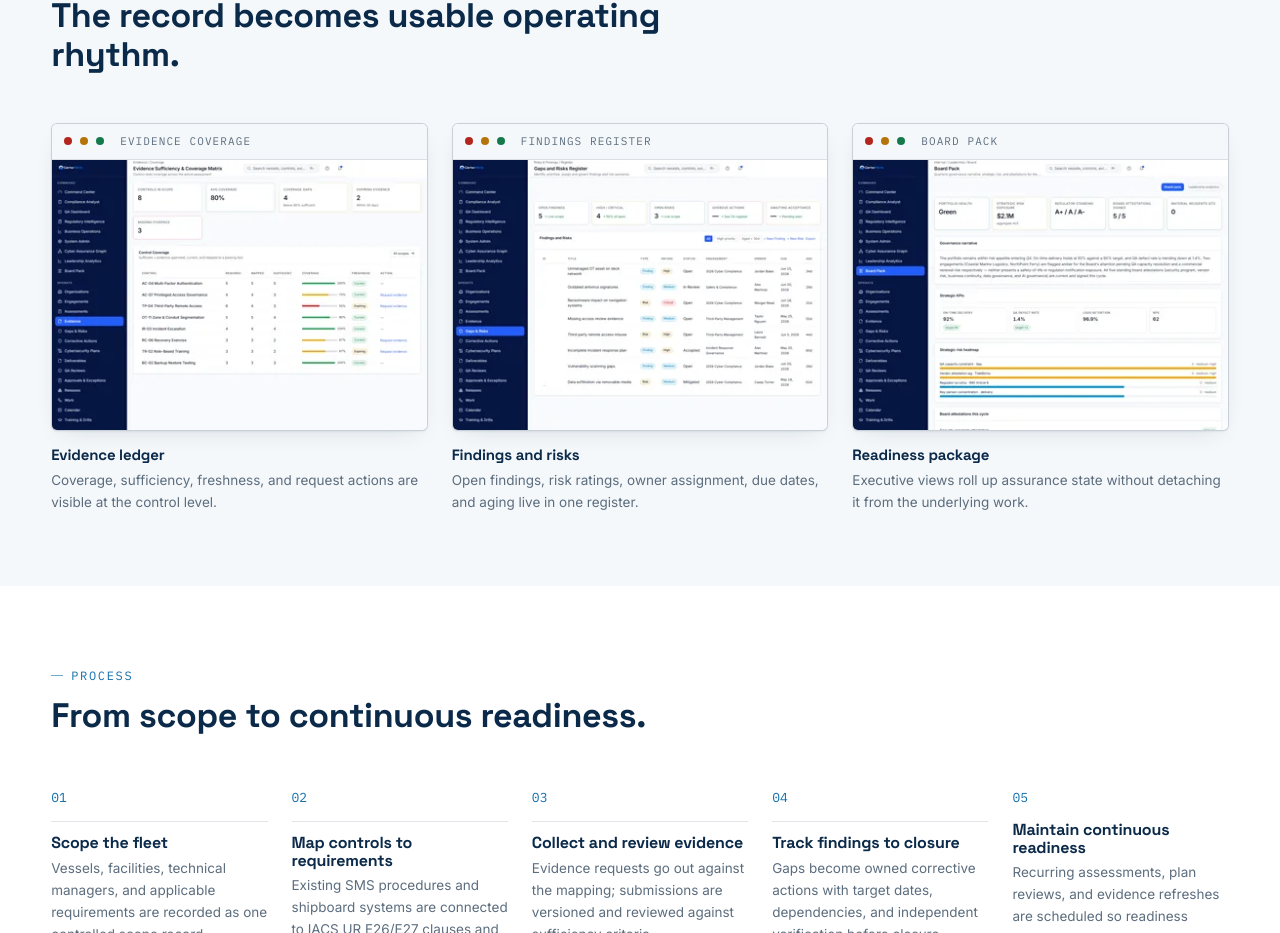
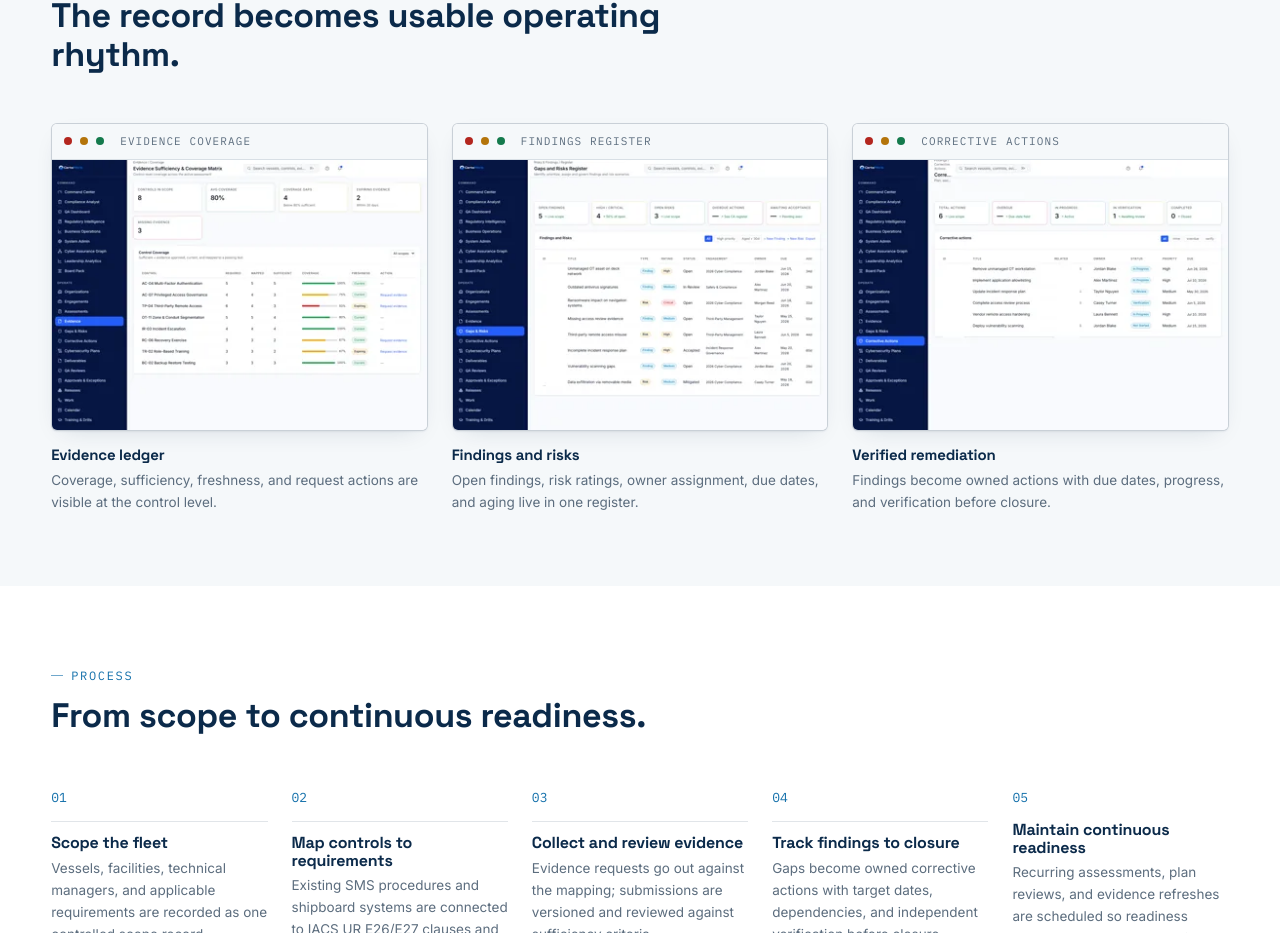
Before and after one commit to marinerxcapital/certamaris-public-website, a Next.js app: page /platform in a window 1280 px wide. Shown: the part 2779-3712 px from the top of the page. Built offline with nearby package versions, Linux system fonts and the light colour scheme; no server answers.

Commit message:
Prioritize product proof screens

```diff
--- a/app/compliance/page.tsx
+++ b/app/compliance/page.tsx
@@ -44,6 +44,7 @@ export default function CompliancePage() {
               alt="CertaMaris control detail screen showing a control objective, implementation description, known exception, and requirement mappings."
               label="Control detail and evidence mapping"
               priority
+              galleryOrder={1}
             />
           </Reveal>
         </div>
@@ -153,6 +154,7 @@ export default function CompliancePage() {
             label="Evidence coverage"
             title="Evidence sufficiency"
             body="Coverage status, freshness, and missing evidence are tracked at the control level instead of buried in a file share."
+            galleryOrder={2}
           />
           <ProductScreenTile
             src="/product/clean/executive-reporting.png"
@@ -160,6 +162,7 @@ export default function CompliancePage() {
             label="Board pack"
             title="Governance reporting"
             body="The same control and evidence record rolls up into board-facing health, strategic risk, and attestation views."
+            galleryOrder={5}
           />
         </div>
       </Section>
--- a/app/page.tsx
+++ b/app/page.tsx
@@ -15,18 +15,12 @@ import { capabilityPillars, personas, processSteps } from "@/lib/content";
 
 const productScreens = [
   {
-    src: "/product/clean/requirement-control-mapping.png",
-    alt: "CertaMaris control detail screen showing requirement mappings, implementation context, coverage status, and validation dates.",
-    label: "Requirement mapping",
-    title: "Requirement-to-control mapping",
-    body: "Controls show their mapped requirements, coverage state, validation owner, and review date in the same workspace.",
-  },
-  {
     src: "/product/clean/evidence-coverage.png",
     alt: "CertaMaris evidence coverage matrix showing control coverage, freshness, and request-evidence actions.",
     label: "Evidence workflow",
     title: "Evidence coverage and freshness",
     body: "The evidence view makes stale, expiring, and missing support visible before a reviewer or surveyor asks for it.",
+    galleryOrder: 2,
   },
   {
     src: "/product/clean/findings-register.png",
@@ -34,6 +28,15 @@ const productScreens = [
     label: "Findings and actions",
     title: "Findings with action ownership",
     body: "Findings, risks, overdue actions, owners, and due dates stay connected instead of disappearing into email threads.",
+    galleryOrder: 3,
+  },
+  {
+    src: "/product/clean/corrective-actions.png",
+    alt: "CertaMaris corrective actions register showing remediation work, owners, status, priority, and due dates.",
+    label: "Corrective actions",
+    title: "Remediation that can be verified",
+    body: "Corrective actions stay owned, time-bound, and visible through verification instead of ending as an untracked finding.",
+    galleryOrder: 4,
   },
   {
     src: "/product/clean/executive-reporting.png",
@@ -41,6 +44,7 @@ const productScreens = [
     label: "Executive reporting",
     title: "Executive reporting",
     body: "Board-facing views summarize assurance posture, strategic risk, attestations, and operating KPIs from the same record.",
+    galleryOrder: 5,
   },
 ];
 
@@ -135,23 +139,26 @@ export default function HomePage() {
           <Reveal>
             <Eyebrow>Product view</Eyebrow>
             <h2 className="text-[28px] sm:text-[34px] leading-[1.14] mb-5">
-              Readiness, risk, evidence, and board status in one working product.
+              Traceability, evidence, and remediation in one working product.
             </h2>
             <p className="text-[15.5px] text-structural leading-relaxed mb-6">
-              CertaMaris shows the current assurance state directly: program health, aggregate risk exposure,
-              regulator standing, open findings, and attention items tied back to the work behind them.
+              CertaMaris keeps the work behind readiness visible: mapped requirements, implementation context,
+              evidence coverage, known exceptions, findings, and accountable next actions.
             </p>
             <div className="flex flex-wrap gap-2 mb-2">
-              <StatusBadge status="ok" label="Program health visible" />
-              <StatusBadge status="caution" label="Attention items tracked" />
-              <StatusBadge status="critical" label="Critical findings surfaced" />
+              <StatusBadge status="ok" label="Requirements mapped" />
+              <StatusBadge status="caution" label="Evidence freshness visible" />
+              <StatusBadge status="critical" label="Findings owned" />
             </div>
           </Reveal>
           <Reveal delay={0.08}>
             <ProductScreenFrame
-              src="/product/clean/executive-dashboard.png"
-              alt="CertaMaris executive assurance dashboard showing program health, aggregate risk exposure, regulator ratings, critical findings, board attestation, risk exposure trend, and attention items."
-              label="Executive assurance dashboard"
+              src="/product/clean/requirement-control-mapping.png"
+              alt="CertaMaris control detail screen showing requirement mappings, implementation context, evidence tabs, known exceptions, and validation history."
+              label="Requirement-to-control mapping"
+              lightboxTitle="Requirement mapping with evidence context"
+              lightboxBody="A control record keeps its regulatory mappings, implementation context, evidence, exceptions, and validation history together for review."
+              galleryOrder={1}
               priority
             />
           </Reveal>
--- a/app/platform/page.tsx
+++ b/app/platform/page.tsx
@@ -34,6 +34,7 @@ const platformScreens = [
     label: "Evidence coverage",
     title: "Evidence ledger",
     body: "Coverage, sufficiency, freshness, and request actions are visible at the control level.",
+    galleryOrder: 2,
   },
   {
     src: "/product/clean/findings-register.png",
@@ -41,13 +42,15 @@ const platformScreens = [
     label: "Findings register",
     title: "Findings and risks",
     body: "Open findings, risk ratings, owner assignment, due dates, and aging live in one register.",
+    galleryOrder: 3,
   },
   {
-    src: "/product/clean/executive-reporting.png",
-    alt: "CertaMaris board pack with portfolio health, strategic risk exposure, regulator standing, attestation status, KPI cards, and strategic risk heatmap.",
-    label: "Board pack",
-    title: "Readiness package",
-    body: "Executive views roll up assurance state without detaching it from the underlying work.",
+    src: "/product/clean/corrective-actions.png",
+    alt: "CertaMaris corrective actions register showing remediation work, owners, status, priority, and due dates.",
+    label: "Corrective actions",
+    title: "Verified remediation",
+    body: "Findings become owned actions with due dates, progress, and verification before closure.",
+    galleryOrder: 4,
   },
 ];
 
@@ -99,6 +102,7 @@ export default function PlatformPage() {
               alt="CertaMaris control detail screen showing requirement mappings, implementation context, evidence tabs, exceptions, and validation history."
               label="Control detail and evidence mapping"
               priority
+              galleryOrder={1}
             />
           </Reveal>
         </div>
--- a/app/resources/page.tsx
+++ b/app/resources/page.tsx
@@ -40,6 +40,7 @@ export default function ResourcesPage() {
               alt="CertaMaris evidence coverage matrix showing control sufficiency, freshness, coverage gaps, and request-evidence actions."
               label="Evidence sufficiency matrix"
               priority
+              galleryOrder={2}
             />
           </Reveal>
         </div>
@@ -59,6 +60,7 @@ export default function ResourcesPage() {
             label="Requirement mapping"
             title="Regulatory intelligence"
             body="Use the IMO and IACS explainers to understand why mapping has to stay attached to controls, exceptions, and validation history."
+            galleryOrder={1}
           />
           <ProductScreenTile
             src="/product/clean/findings-register.png"
@@ -66,6 +68,7 @@ export default function ResourcesPage() {
             label="Findings register"
             title="Evidence and findings"
             body="Use the evidence and corrective-action articles to see why sufficiency, owner response, and verification need a structured trail."
+            galleryOrder={3}
           />
           <ProductScreenTile
             src="/product/clean/executive-reporting.png"
@@ -73,6 +76,7 @@ export default function ResourcesPage() {
             label="Board pack"
             title="Risk and governance"
             body="Use the governance articles to connect risk registers and executive reporting back to the underlying assurance record."
+            galleryOrder={5}
           />
         </RevealGroup>
       </Section>
--- a/app/security/page.tsx
+++ b/app/security/page.tsx
@@ -62,6 +62,7 @@ export default function SecurityPage() {
               alt="CertaMaris access-control detail screen showing control owner, status, last tested date, implementation description, known exception, and requirement mappings."
               label="Access control record"
               priority
+              galleryOrder={1}
             />
           </Reveal>
         </div>
@@ -81,6 +82,7 @@ export default function SecurityPage() {
             label="Evidence coverage"
             title="Freshness and sufficiency"
             body="Security evidence is tracked for coverage and freshness, with gaps and expiring support surfaced before review."
+            galleryOrder={2}
           />
           <ProductScreenTile
             src="/product/clean/findings-register.png"
@@ -88,6 +90,7 @@ export default function SecurityPage() {
             label="Findings and risks"
             title="Accountable remediation"
             body="Security gaps move into an owned register with severity, status, engagement context, due dates, and aging."
+            galleryOrder={3}
           />
         </div>
       </Section>
--- a/app/solutions/page.tsx
+++ b/app/solutions/page.tsx
@@ -47,10 +47,24 @@ const solutionScreens: Record<string, { src: string; alt: string; label: string;
 };
 
 const featuredScreens = [
-  solutionScreens["fleet-compliance"],
-  solutionScreens["evidence-findings"],
-  solutionScreens["executive-reporting"],
+  { ...solutionScreens["regulatory-intelligence"], galleryOrder: 1 },
+  {
+    src: "/product/clean/evidence-coverage.png",
+    alt: "CertaMaris evidence sufficiency and coverage matrix showing coverage gaps, missing evidence, freshness status, and request-evidence actions.",
+    label: "Evidence coverage",
+    caption: "Coverage, freshness, and missing support are visible at the control level before a review turns into a document chase.",
+    galleryOrder: 2,
+  },
+  { ...solutionScreens["evidence-findings"], galleryOrder: 3 },
 ];
+
+const solutionScreenOrder: Record<string, number> = {
+  "regulatory-intelligence": 1,
+  "evidence-findings": 3,
+  "fleet-compliance": 4,
+  "audit-readiness": 5,
+  "executive-reporting": 6,
+};
 
 export default function SolutionsPage() {
   return (
@@ -94,6 +108,7 @@ export default function SolutionsPage() {
                 label={screen.label}
                 title={screen.label}
                 body={screen.caption}
+                galleryOrder={screen.galleryOrder}
               />
             ))}
           </Reveal>
@@ -132,6 +147,7 @@ export default function SolutionsPage() {
                 src={solutionScreens[item.id].src}
                 alt={solutionScreens[item.id].alt}
                 label={solutionScreens[item.id].label}
+                galleryOrder={solutionScreenOrder[item.id]}
               />
               <p className="mt-4 text-[13.5px] text-structural leading-relaxed">
                 {solutionScreens[item.id].caption}
--- a/components/ProductScreens.tsx
+++ b/components/ProductScreens.tsx
@@ -20,11 +20,13 @@ type ProductScreenFrameProps = {
   sizes?: string;
   lightboxTitle?: string;
   lightboxBody?: string;
+  galleryOrder?: number;
 };
 
 type ProductScreenTileProps = ProductScreenFrameProps & {
   title: string;
   body: string;
+  galleryOrder: number;
 };
 
 type RegisteredScreen = {
@@ -34,6 +36,7 @@ type RegisteredScreen = {
   label: string;
   title: string;
   body: string;
+  galleryOrder: number;
 };
 
 type GalleryState = {
@@ -75,6 +78,7 @@ function registerScreen(pathname: string, screen: RegisteredScreen) {
     nextScreens[existingIndex] = screen;
     state.screens = nextScreens;
   }
+  state.screens.sort((left, right) => left.galleryOrder - right.galleryOrder);
   notifyGallery(pathname);
 }
 
@@ -155,6 +159,7 @@ function ProductScreenFrameInner({
   label,
   title,
   body,
+  galleryOrder = Number.MAX_SAFE_INTEGER,
   priority = false,
   className = "",
   sizes = "(min-width: 1024px) 50vw, (min-width: 640px) 80vw, 100vw",
@@ -171,12 +176,13 @@ function ProductScreenFrameInner({
       label,
       title,
       body,
+      galleryOrder,
     });
 
     return () => {
       unregisterScreen(pathname, screenId);
     };
-  }, [alt, body, label, pathname, screenId, src, title]);
+  }, [alt, body, galleryOrder, label, pathname, screenId, src, title]);
 
   return (
     <button
```
